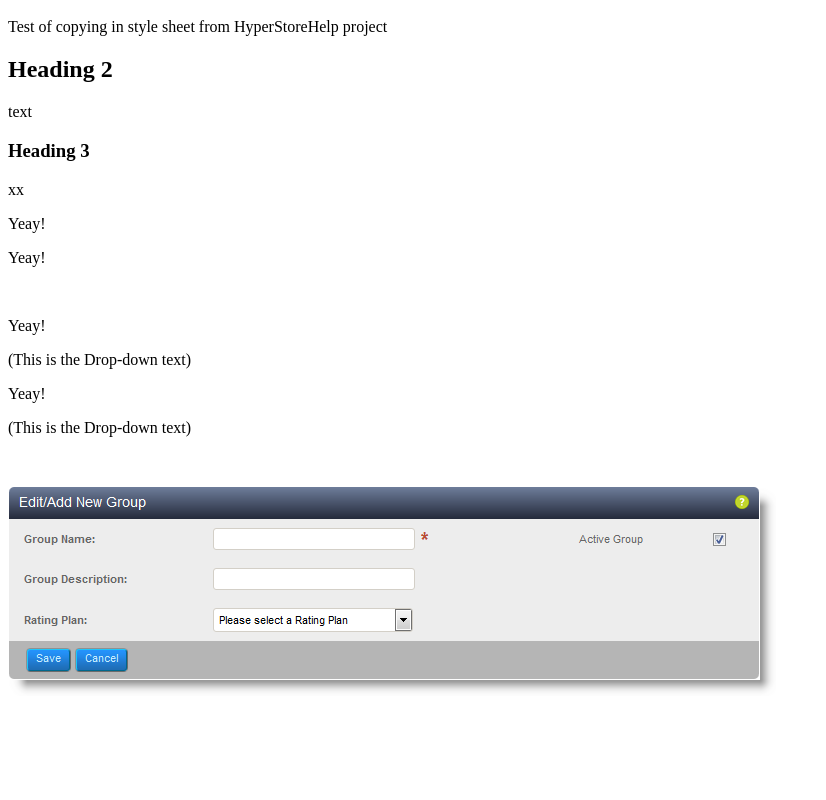
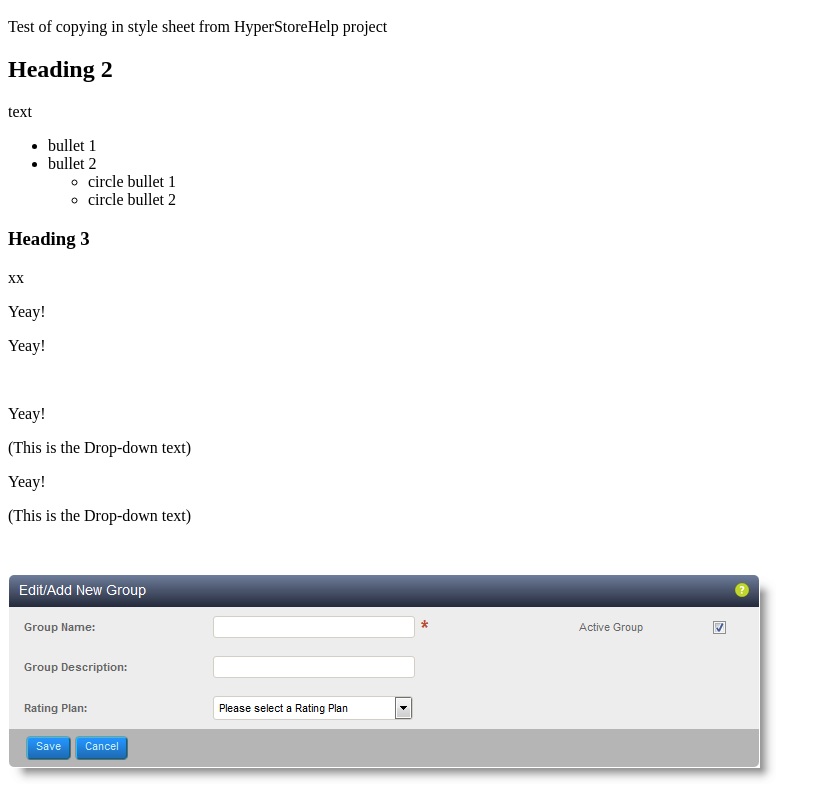
Before and after one commit to dschleicher/hyperfiletest, a plain HTML site: page Content/TestTopics/HyperFileTopic1.htm in a window 1280 px wide. Shown: the part 48-848 px from the top of the page, without its empty margins (0-826 px from the left). Before the commit the page ends 800 px from the top, so only its background shows below. Drawn offline with Linux system fonts and the light colour scheme.

Commit message:
Confirm bullets still work in print docs without the eps files

```diff
--- a/Content/TestTopics/HyperFileTopic1.htm
+++ b/Content/TestTopics/HyperFileTopic1.htm
@@ -1,5 +1,5 @@
 <?xml version="1.0" encoding="utf-8"?>
-<html xmlns:MadCap="http://www.madcapsoftware.com/Schemas/MadCap.xsd" MadCap:lastBlockDepth="6" MadCap:lastHeight="662" MadCap:lastWidth="815">
+<html xmlns:MadCap="http://www.madcapsoftware.com/Schemas/MadCap.xsd" MadCap:lastBlockDepth="6" MadCap:lastHeight="772" MadCap:lastWidth="828">
     <head>
     </head>
     <body>
@@ -7,6 +7,10 @@
         <p>Test of copying in style sheet from HyperStoreHelp project</p>
         <h2>Heading 2</h2>
         <p>text</p>
+        <ul>
+            <li>bullet 1</li>
+            <li>bullet 2<ul style="list-style-type: circle;"><li>circle bullet 1</li><li>circle bullet 2</li></ul></li>
+        </ul>
         <h3>Heading 3</h3>
         <p>xx</p>
         <p class="Note" MadCap:autonum="&lt;b&gt;Note &#160;&lt;/b&gt;">Yeay!</p>
```
Also changed, not shown: 1 other file.
